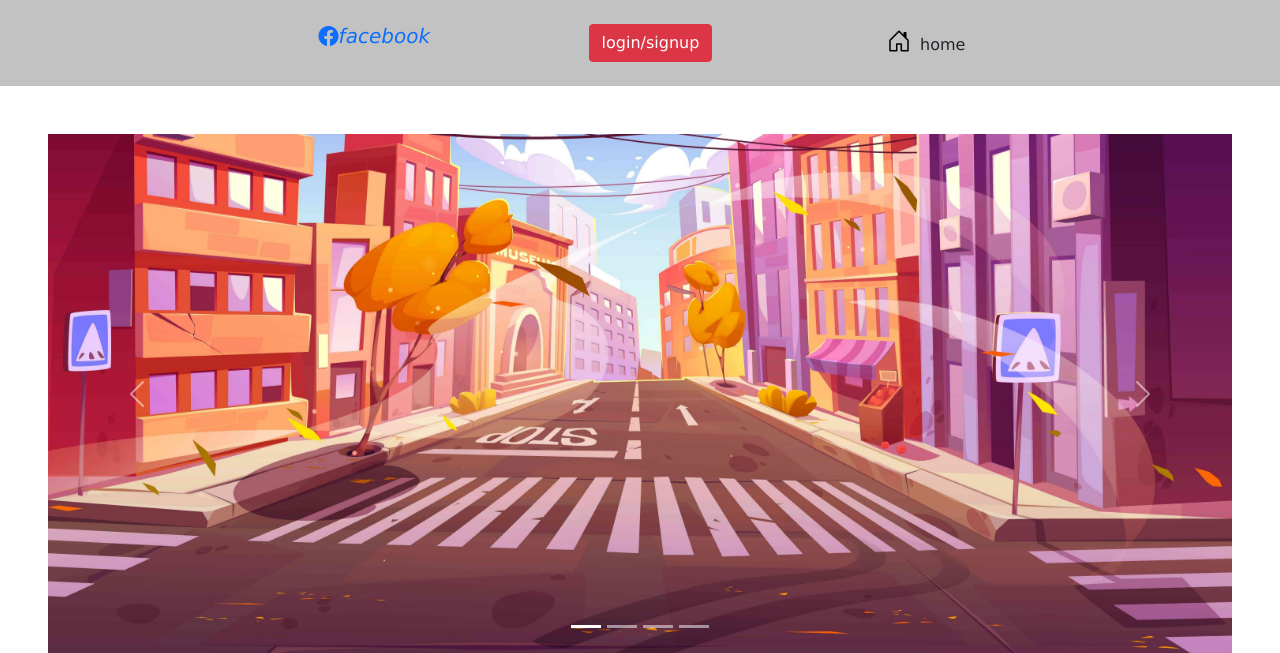
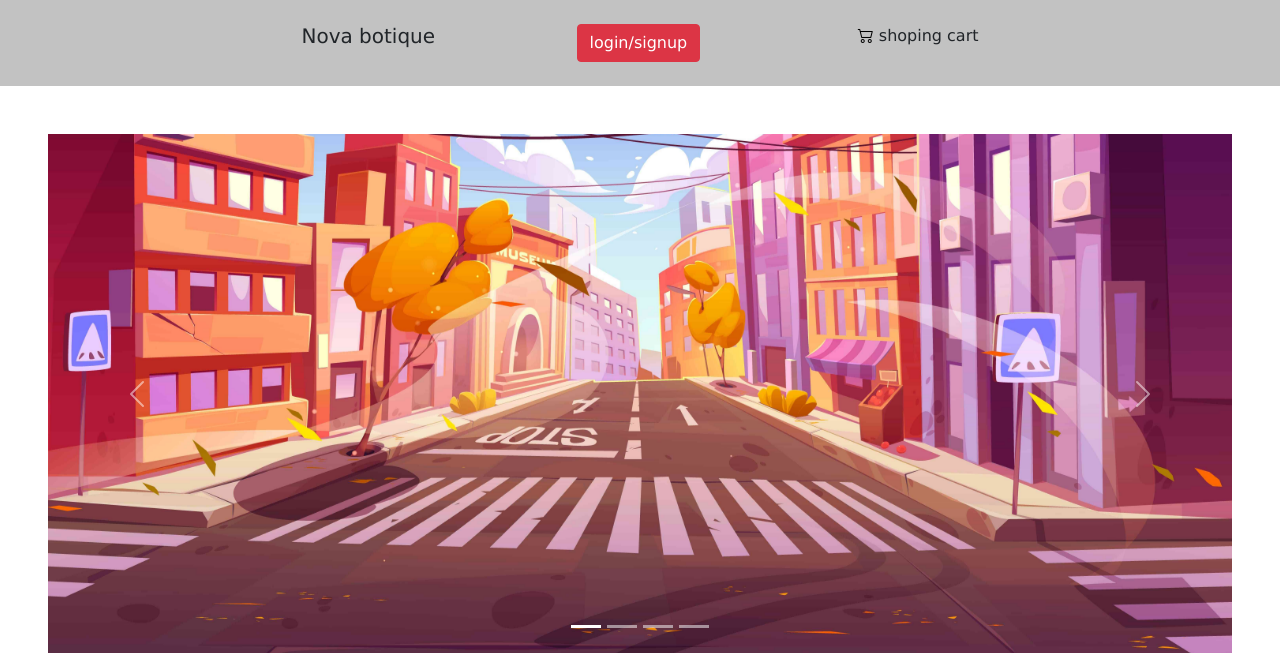
Before and after one commit to Code-Institute-Submissions/zahramousavi930-Nava.boutique, a Django app: page / in a window 1280 px wide. Shown: the top 653 px of the page. Run offline with Django 4.2, Linux system fonts and the light colour scheme; data comes from the database, SQL or seed files in the repository; some libraries are stand-ins or nearby versions.

Commit message:
change header

```diff
--- a/templates/main/header.html
+++ b/templates/main/header.html
@@ -2,8 +2,8 @@
       <navbar class="nav d-lg-flex d-none justify-content-evenly color-nav">
         <div class="search-container d-flex justify-content-evenly w-75 my-4">
            <div class="social-media h5">
-        <a href="https://www.facebook.com/profile.php?id=100094030952664" class="text-decoration-none mx-1">
-          <i class="bi bi-facebook">facebook</i>
+        <a href="{% url 'home_pgae' %}" class="text-decoration-none  text-dark ">
+          Nova botique
         </a>
 
       </div>
@@ -14,8 +14,8 @@
             {% endif %}
 
         <div>
-            <i class="bi bi-house-door mx-1 icon"></i>
-            <a class="text-dark text-decoration-none" href="{% url 'home_pgae' %}"> home </a>
+          <i class="bi bi-cart2"></i>
+            <a class="text-dark text-decoration-none" href="{% url 'home_pgae' %}"> shoping cart </a>
         </div>
         </div>
 
```
Also changed, not shown: NovaBoutique/settings.py (+5 -5 lines), main_module/templates/404.html (added, +15 -0 lines), 1 other file.
